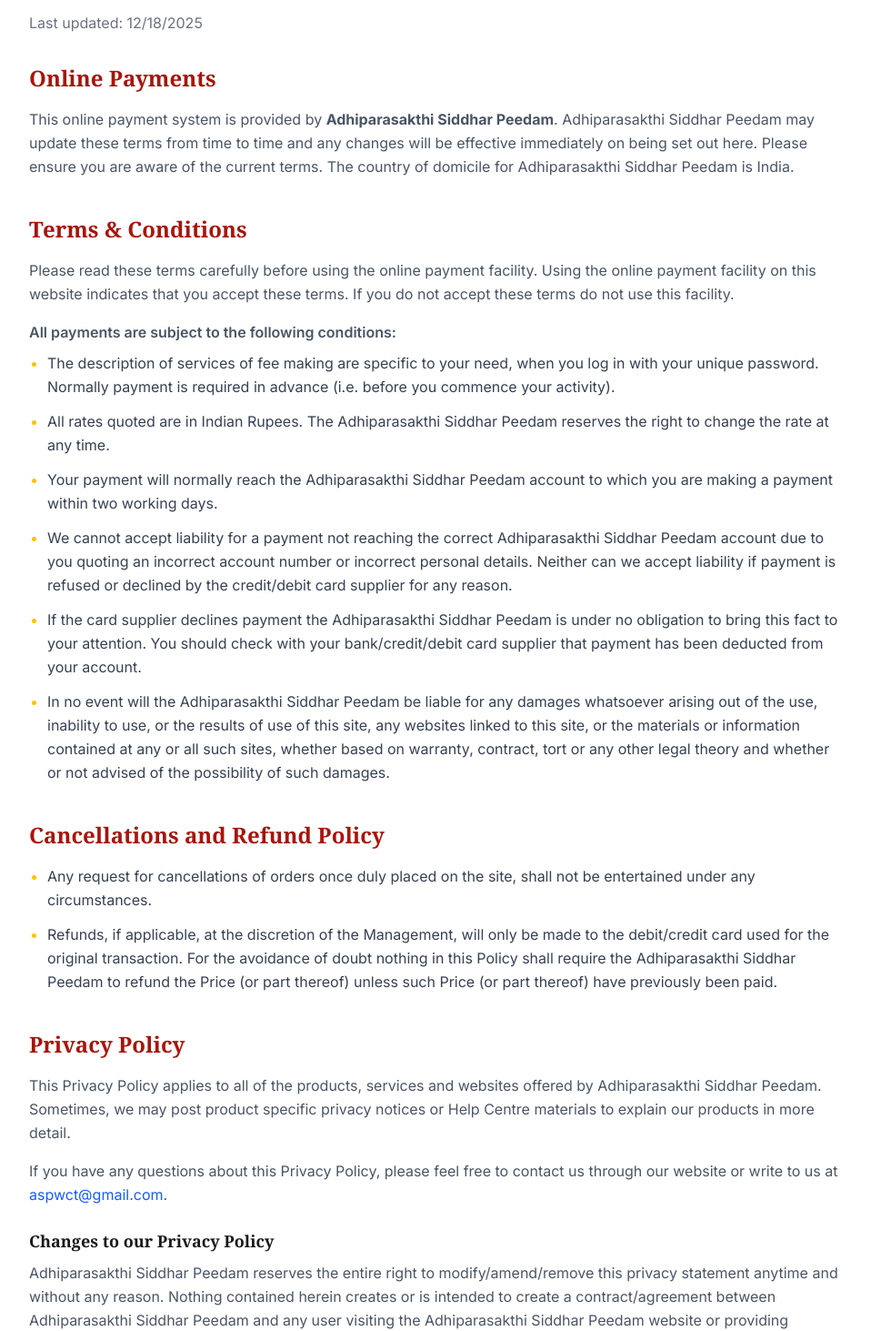
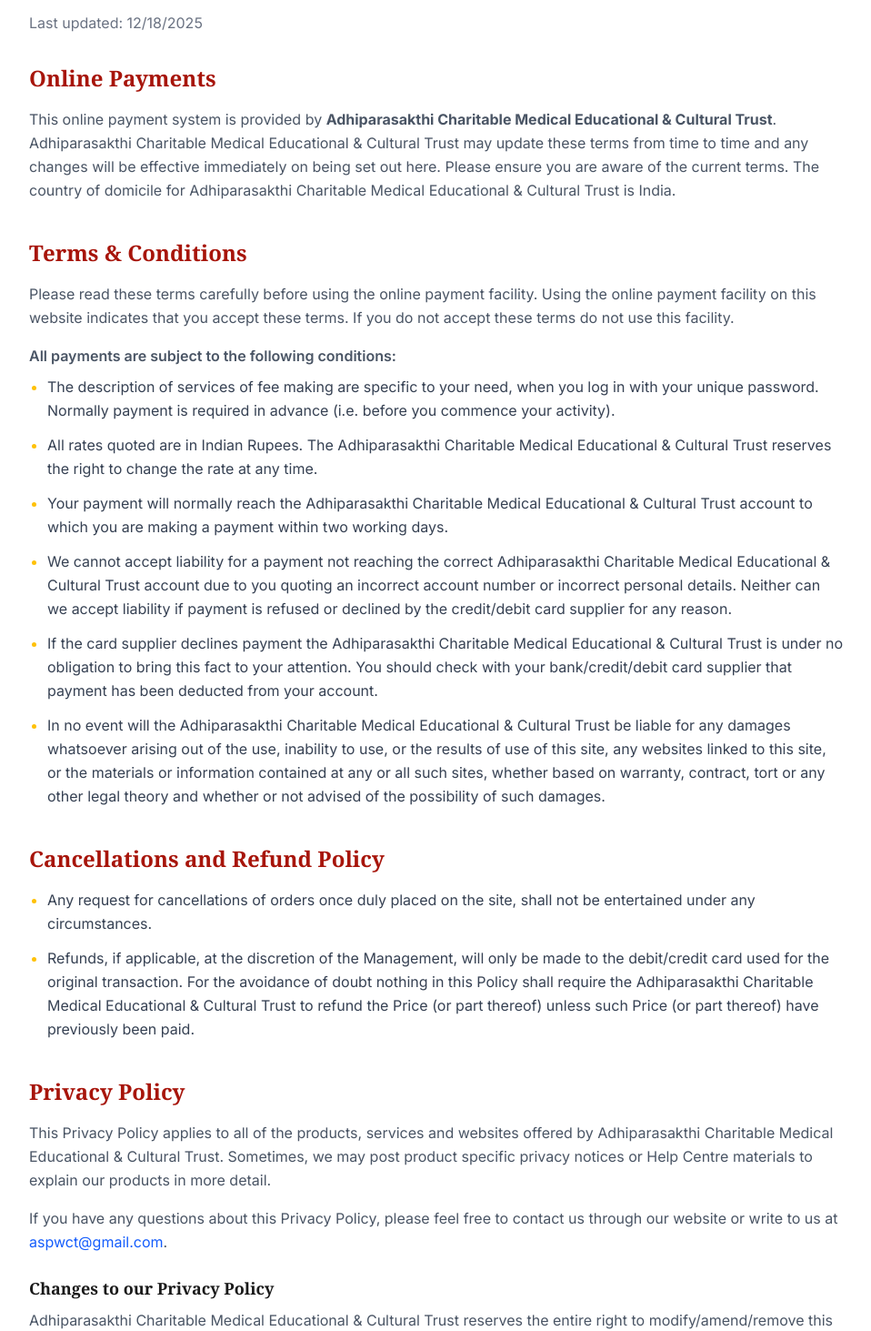
Before and after one commit to PrinceJoshwa/acmec-omsakthi, a Next.js app: page /page/terms_of_service in a window 1280 px wide. Shown: the part 296-1759 px from the top of the page at 91% size, without its empty margins (160-1118 px from the left). Built offline with nearby package versions, Linux system fonts and the light colour scheme.

Commit message:
Update: terms and condition

```diff
--- a/app/page/terms_of_service/page.tsx
+++ b/app/page/terms_of_service/page.tsx
@@ -37,9 +37,9 @@
             <section>
               <h2 className="text-2xl font-bold text-[#a7150b] mb-4">Online Payments</h2>
               <p>
-                This online payment system is provided by <strong>Adhiparasakthi Siddhar Peedam</strong>.
-                Adhiparasakthi Siddhar Peedam may update these terms from time to time and any changes will be effective immediately on being set out here.
-                Please ensure you are aware of the current terms. The country of domicile for Adhiparasakthi Siddhar Peedam is India.
+                This online payment system is provided by <strong>Adhiparasakthi Charitable Medical Educational & Cultural Trust</strong>.
+                Adhiparasakthi Charitable Medical Educational & Cultural Trust may update these terms from time to time and any changes will be effective immediately on being set out here.
+                Please ensure you are aware of the current terms. The country of domicile for Adhiparasakthi Charitable Medical Educational & Cultural Trust is India.
               </p>
             </section>
 
@@ -55,19 +55,19 @@
                   The description of services of fee making are specific to your need, when you log in with your unique password. Normally payment is required in advance (i.e. before you commence your activity).
                 </li>
                 <li>
-                  All rates quoted are in Indian Rupees. The Adhiparasakthi Siddhar Peedam reserves the right to change the rate at any time.
+                  All rates quoted are in Indian Rupees. The Adhiparasakthi Charitable Medical Educational & Cultural Trust reserves the right to change the rate at any time.
                 </li>
                 <li>
-                  Your payment will normally reach the Adhiparasakthi Siddhar Peedam account to which you are making a payment within two working days.
+                  Your payment will normally reach the Adhiparasakthi Charitable Medical Educational & Cultural Trust account to which you are making a payment within two working days.
                 </li>
                 <li>
-                  We cannot accept liability for a payment not reaching the correct Adhiparasakthi Siddhar Peedam account due to you quoting an incorrect account number or incorrect personal details. Neither can we accept liability if payment is refused or declined by the credit/debit card supplier for any reason.
+                  We cannot accept liability for a payment not reaching the correct Adhiparasakthi Charitable Medical Educational & Cultural Trust account due to you quoting an incorrect account number or incorrect personal details. Neither can we accept liability if payment is refused or declined by the credit/debit card supplier for any reason.
                 </li>
                 <li>
-                  If the card supplier declines payment the Adhiparasakthi Siddhar Peedam is under no obligation to bring this fact to your attention. You should check with your bank/credit/debit card supplier that payment has been deducted from your account.
+                  If the card supplier declines payment the Adhiparasakthi Charitable Medical Educational & Cultural Trust is under no obligation to bring this fact to your attention. You should check with your bank/credit/debit card supplier that payment has been deducted from your account.
                 </li>
                 <li>
-                  In no event will the Adhiparasakthi Siddhar Peedam be liable for any damages whatsoever arising out of the use, inability to use, or the results of use of this site, any websites linked to this site, or the materials or information contained at any or all such sites, whether based on warranty, contract, tort or any other legal theory and whether or not advised of the possibility of such damages.
+                  In no event will the Adhiparasakthi Charitable Medical Educational & Cultural Trust be liable for any damages whatsoever arising out of the use, inability to use, or the results of use of this site, any websites linked to this site, or the materials or information contained at any or all such sites, whether based on warranty, contract, tort or any other legal theory and whether or not advised of the possibility of such damages.
                 </li>
               </ul>
             </section>
@@ -80,7 +80,7 @@
                   Any request for cancellations of orders once duly placed on the site, shall not be entertained under any circumstances.
                 </li>
                 <li>
-                  Refunds, if applicable, at the discretion of the Management, will only be made to the debit/credit card used for the original transaction. For the avoidance of doubt nothing in this Policy shall require the Adhiparasakthi Siddhar Peedam to refund the Price (or part thereof) unless such Price (or part thereof) have previously been paid.
+                  Refunds, if applicable, at the discretion of the Management, will only be made to the debit/credit card used for the original transaction. For the avoidance of doubt nothing in this Policy shall require the Adhiparasakthi Charitable Medical Educational & Cultural Trust to refund the Price (or part thereof) unless such Price (or part thereof) have previously been paid.
                 </li>
               </ul>
             </section>
@@ -89,7 +89,7 @@
             <section>
               <h2 className="text-2xl font-bold text-[#a7150b] mb-4">Privacy Policy</h2>
               <p className="mb-4">
-                This Privacy Policy applies to all of the products, services and websites offered by Adhiparasakthi Siddhar Peedam. Sometimes, we may post product specific privacy notices or Help Centre materials to explain our products in more detail.
+                This Privacy Policy applies to all of the products, services and websites offered by Adhiparasakthi Charitable Medical Educational & Cultural Trust. Sometimes, we may post product specific privacy notices or Help Centre materials to explain our products in more detail.
               </p>
               <p className="mb-4">
                 If you have any questions about this Privacy Policy, please feel free to contact us through our website or write to us at <a href="mailto:aspwct@gmail.com" className="text-blue-600 hover:underline">aspwct@gmail.com</a>.
@@ -97,7 +97,7 @@
 
               <h3 className="text-lg font-bold text-[#1a1a1a] mt-6 mb-2">Changes to our Privacy Policy</h3>
               <p>
-                Adhiparasakthi Siddhar Peedam reserves the entire right to modify/amend/remove this privacy statement anytime and without any reason. Nothing contained herein creates or is intended to create a contract/agreement between Adhiparasakthi Siddhar Peedam and any user visiting the Adhiparasakthi Siddhar Peedam website or providing identifying information of any kind.
+                Adhiparasakthi Charitable Medical Educational & Cultural Trust reserves the entire right to modify/amend/remove this privacy statement anytime and without any reason. Nothing contained herein creates or is intended to create a contract/agreement between Adhiparasakthi Charitable Medical Educational & Cultural Trust and any user visiting the Adhiparasakthi Charitable Medical Educational & Cultural Trust website or providing identifying information of any kind.
               </p>
             </section>
 
@@ -124,7 +124,7 @@
                   <MapPin className="w-5 h-5" />
                 </div>
                 <div>
-                  <h3 className="font-bold text-[#1a1a1a] mb-1">Adhiparasakthi Siddhar Peedam</h3>
+                  <h3 className="font-bold text-[#1a1a1a] mb-1">Adhiparasakthi Charitable Medical Educational & Cultural Trust</h3>
                   <p className="text-gray-600 text-sm">
                     Melmaruvathur,<br />
                     Kancheepuram District,<br />
```
